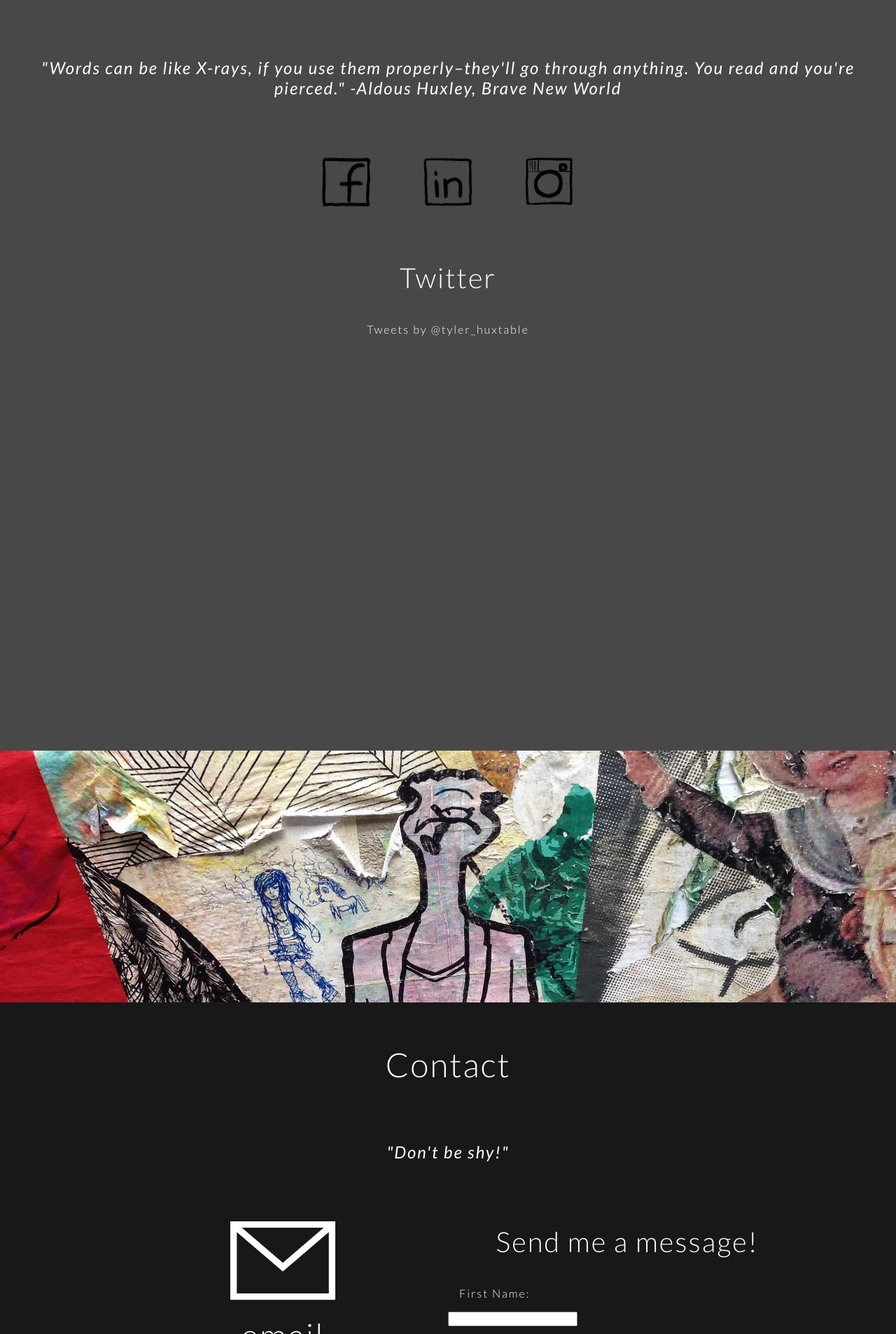
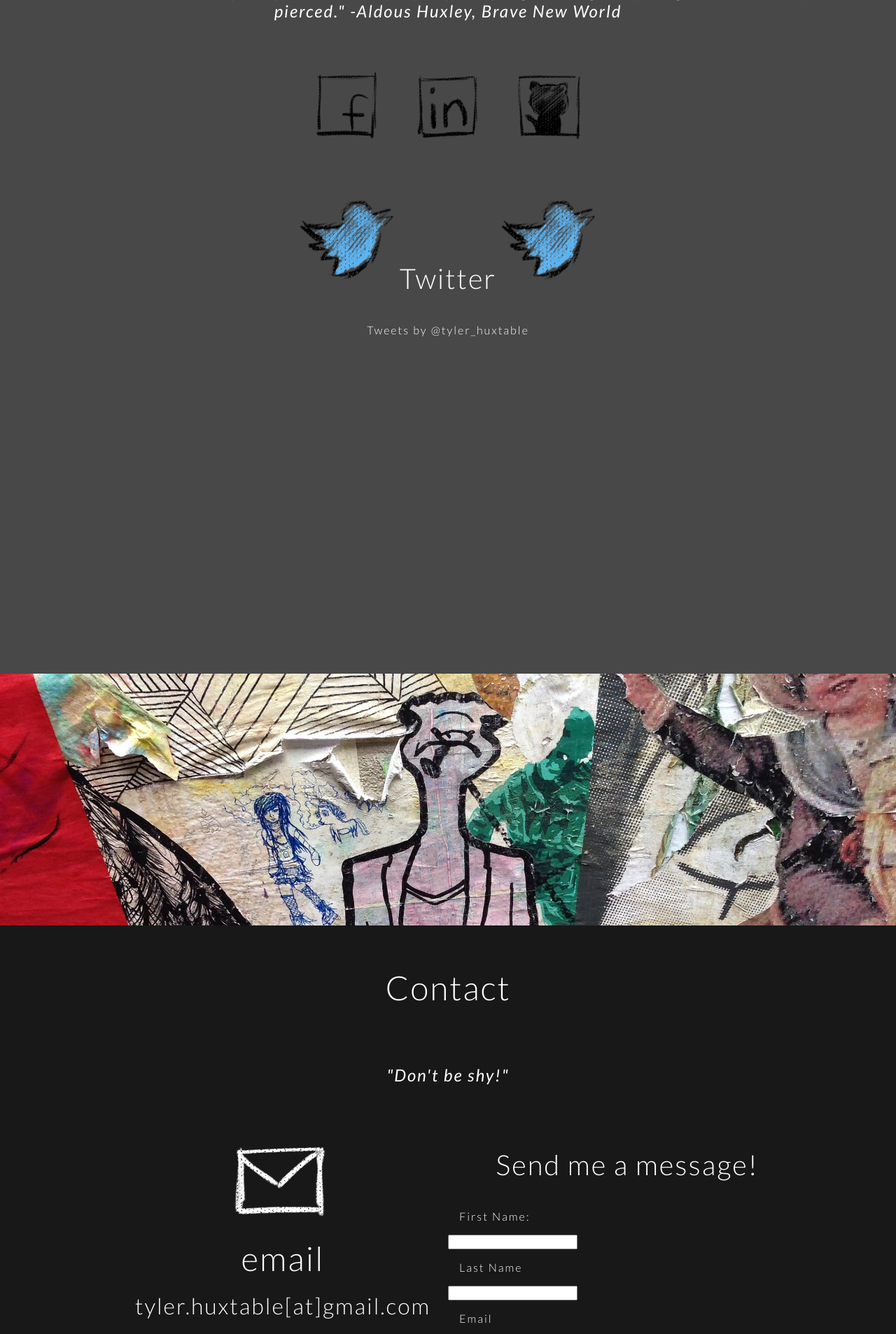
Before and after one commit to thuxtable/Personal-Site-01, a PHP site: page / in a window 1280 px wide. Shown: the part 2722-4629 px from the top of the page at 70% size. Run offline with PHP 8.4, Linux system fonts and the light colour scheme; some libraries are stand-ins or nearby versions.

Commit message:
New PNGs

```diff
--- a/index.php
+++ b/index.php
@@ -47,7 +47,7 @@ Tyler Huxtable
 	</nav>
 
 	<div class="intro" id="downarrow">
-		<a href="#about"><img src="images/down-arrow-icon.png" /></a>
+		<a href="#about"><img src="images/downarrow.png" /></a>
 	</div>
 
 	<div class="page" id="top">
@@ -111,17 +111,17 @@ Tyler Huxtable
 		<div class="pagecontent">
 			<div>
 				<div class="iconcontainer">
-					<a id="fblogo" href="https://www.facebook.com/tyler.huxtable"><img src="images/fb_icon.png" /></a>
+					<a id="fblogo" href="https://www.facebook.com/tyler.huxtable"><img src="images/facebook.png" /></a>
 				</div>
 				<div class="iconcontainer">
-					<a id="inlogo" href="https://www.linkedin.com/pub/tyler-huxtable/69/413/aa1"><img src="images/in_icon.png" /></a>
+					<a id="inlogo" href="https://www.linkedin.com/pub/tyler-huxtable/69/413/aa1"><img src="images/linkedin.png" /></a>
 				</div>
 				<div class="iconcontainer">
-					<a id="instalogo" href="http://instagram.com/awshux_thux"><img src="images/insta_icon.png" /></a>
+					<a id="instalogo" href=""><img src="images/github.png" /></a>
 				</div>
 			</div>
 			<div id="twitter">
-				<h3>Twitter</h3>
+				<h3><img src="images/twitter.png" />Twitter<img src="images/twitter.png" /></h3>
 				<a class="twitter-timeline" data-theme="dark" href="https://twitter.com/tyler_huxtable" data-widget-id="510840783432216576">Tweets by @tyler_huxtable</a>
 				<script>!function(d,s,id){var js,fjs=d.getElementsByTagName(s)[0],p=/^http:/.test(d.location)?'http':'https';if(!d.getElementById(id)){js=d.createElement(s);js.id=id;js.src=p+"://platform.twitter.com/widgets.js";fjs.parentNode.insertBefore(js,fjs);}}(document,"script","twitter-wjs");</script>
 			</div>
@@ -137,10 +137,10 @@ Tyler Huxtable
 		<div class="pagecontent" id="contactwrapper">
 			<div class="halfcontent" id="contactcontainer">
 				<ul>
-					<li><img src="images/mail-icon.png" />
+					<li><img src="images/email-white.png" />
 					<li class="contacttitle">email</li>
 					<li class="contactbody">tyler.huxtable[at]gmail.com</li>
-					<li><img src="images/phone-icon.png" />
+					<li><img src="images/telephone-white.png" />
 					<li class="contacttitle">tel</li>
 					<li class="contactbody">253.334.3119</i>
 				</ul>
--- a/style.css
+++ b/style.css
@@ -144,14 +144,13 @@ nav a:hover {
 /* Intro */
 
 .intro {
-	margin: 50px;
+	margin: 40px;
 	font-weight: 300;
 }
 
 #introimg {
-	max-width: 1024px;
+	max-width: 900px;
 	position: relative;
-	margin-top: 100px;
 	min-width: 600px;
 }
 
@@ -174,7 +173,7 @@ nav a:hover {
 /* About */
 
 #portrait {
-	height: 400px;
+	height: 300px;
 
 	box-sizing:border-box;
 	-moz-box-sizing:border-box;
@@ -235,15 +234,15 @@ nav a:hover {
 }
 
 #fblogo img:hover {
-	background: #4747CC;
+	background: #3B5998 ;
 }
 
 #inlogo img:hover {
-	background: #335C85;
+	background: #4875B4;
 }
 
 #instalogo img:hover {
-	background: #B56C47;
+	background: white;
 }
 
 #twitter {
@@ -275,7 +274,6 @@ nav a:hover {
 
 #contactcontainer img {
 	max-width: 150px;
-	-webkit-filter: invert(100%);
 }
 
 .contacttitle {
```
Also changed, not shown: favicon.png, images/downarrow.png (added), images/email-white.png (added), images/email.png (added), images/facebook.png (added), images/github.png (added), images/linkedin.png (added), images/telephone-white.png (added), images/telephone.png (added), images/twitter.png (added), 1 other file.
